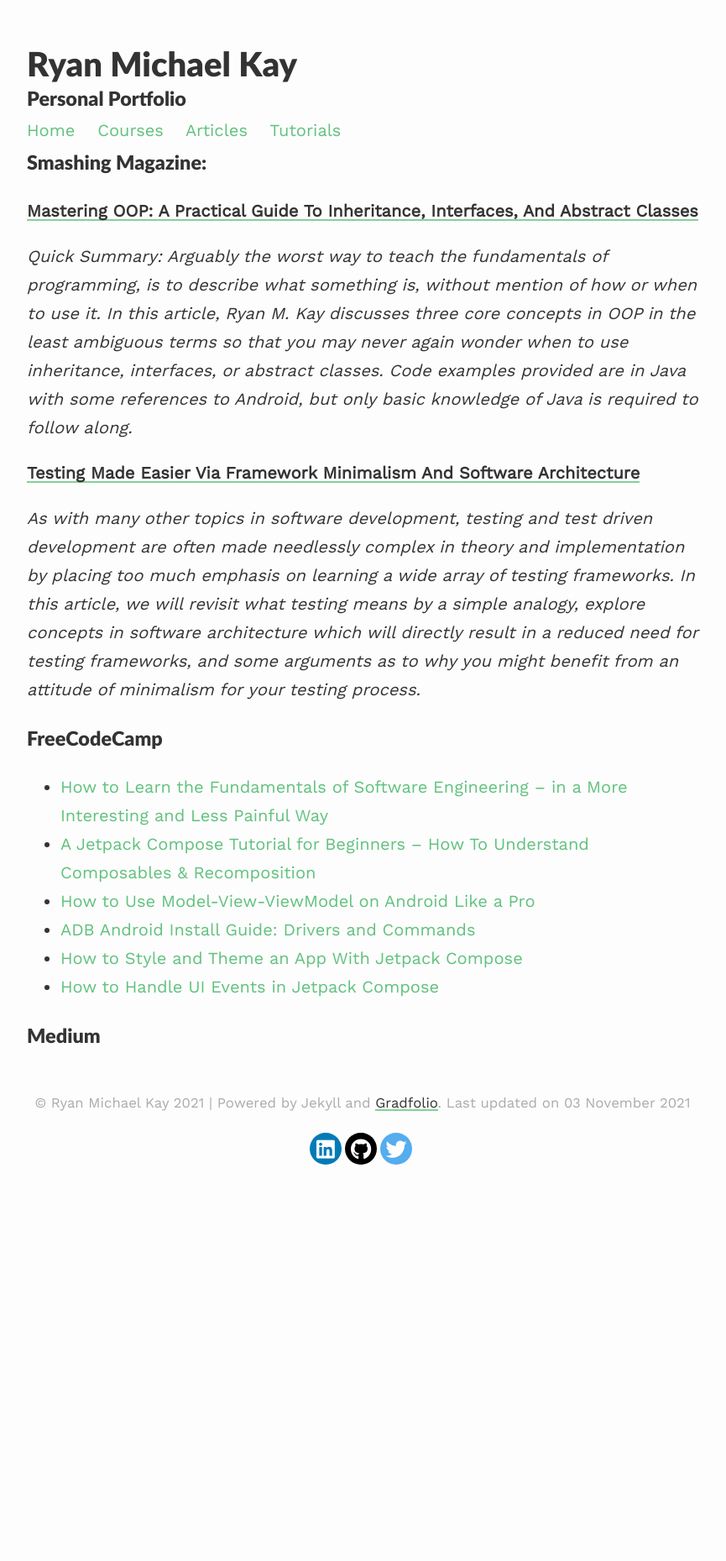
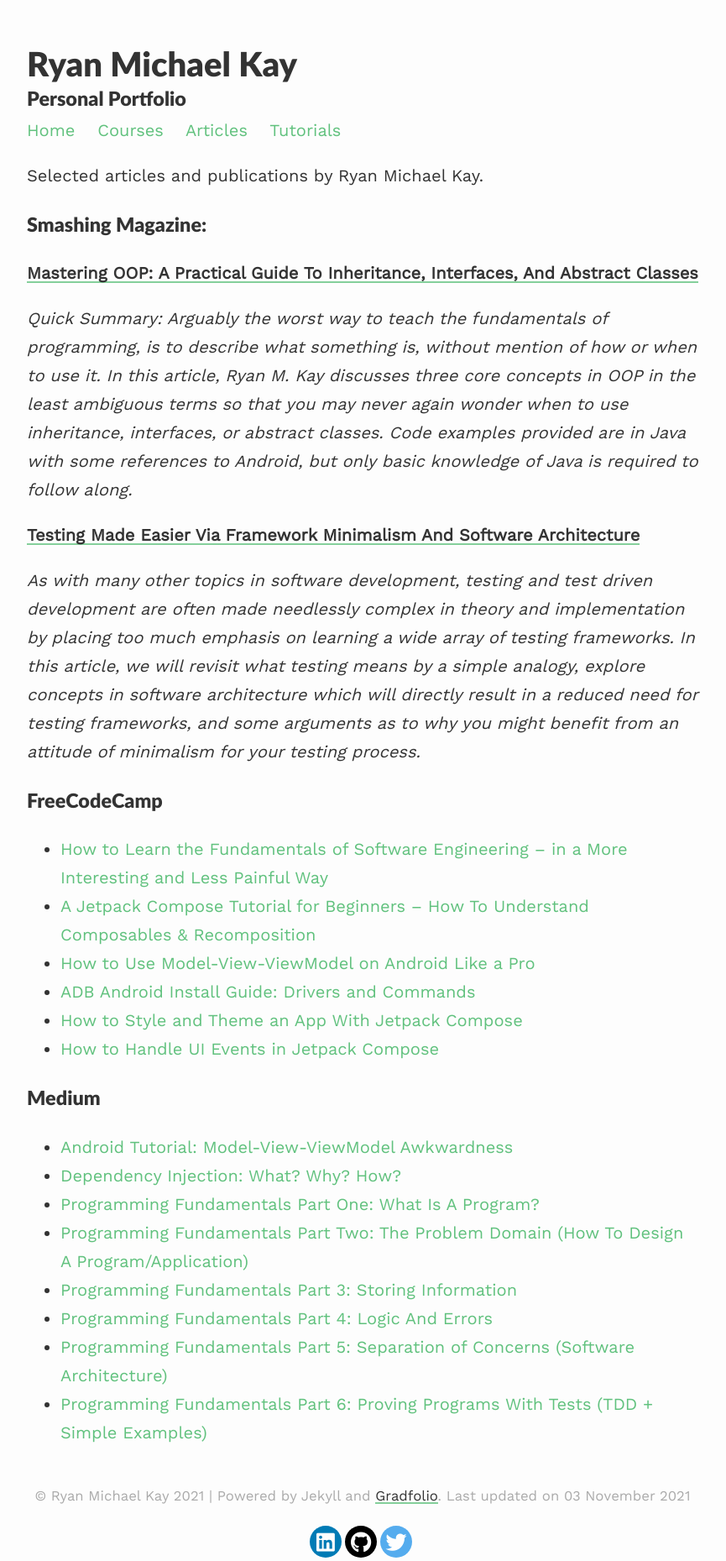
Before and after one commit to BracketCove/BracketCove.github.io, a Jekyll site: the page built from articles.md, in a window 1280 px wide. Shown: the whole page at 84% size, without its empty margins (208-1073 px from the left). Built offline with Jekyll 4.4.1, drawn with Linux system fonts in a browser that asks for light colours; nearby versions of some CDN libraries; before the commit the page ends 1391 px from its top, so only the background shows below that.

Commit message:
added selected publications

```diff
--- a/articles.md
+++ b/articles.md
@@ -3,6 +3,8 @@ layout: default
 permalink: /articles/
 title: Articles and Publications
 ---
+
+Selected articles and publications by Ryan Michael Kay.
 
 ### Smashing Magazine:
 
@@ -24,3 +26,12 @@ title: Articles and Publications
 * [How to Handle UI Events in Jetpack Compose](https://www.freecodecamp.org/news/how-to-handle-ui-events-in-jetpack-compose/)
 
 ### Medium
+
+* [Android Tutorial: Model-View-ViewModel Awkwardness](https://rkay301.medium.com/mvvm-on-android-kinda-awkward-tbh-8db78a88f056)
+* [Dependency Injection: What? Why? How?](https://rkay301.medium.com/dependency-injection-what-why-how-9d5e059e034e)
+* [Programming Fundamentals Part One: What Is A Program?](https://rkay301.medium.com/programming-fundamentals-part-one-what-is-a-program-6e6639aedc58)
+* [Programming Fundamentals Part Two: The Problem Domain (How To Design A Program/Application)](https://rkay301.medium.com/programming-fundamentals-part-two-the-problem-domain-how-to-design-a-program-application-4faf0a5753f8)
+* [Programming Fundamentals Part 3: Storing Information](https://rkay301.medium.com/programming-fundamentals-part-3-storing-information-d450c9cb5fe0)
+* [Programming Fundamentals Part 4: Logic And Errors](https://rkay301.medium.com/programming-fundamentals-part-4-logic-and-errors-96f818e2e9f6)
+* [Programming Fundamentals Part 5: Separation of Concerns (Software Architecture)](https://rkay301.medium.com/programming-fundamentals-part-5-separation-of-concerns-software-architecture-f04a900a7c50)
+* [Programming Fundamentals Part 6: Proving Programs With Tests (TDD + Simple Examples)](https://rkay301.medium.com/programming-fundamentals-part-6-proving-programs-with-tests-tdd-simple-examples-c501489a4723)
```
